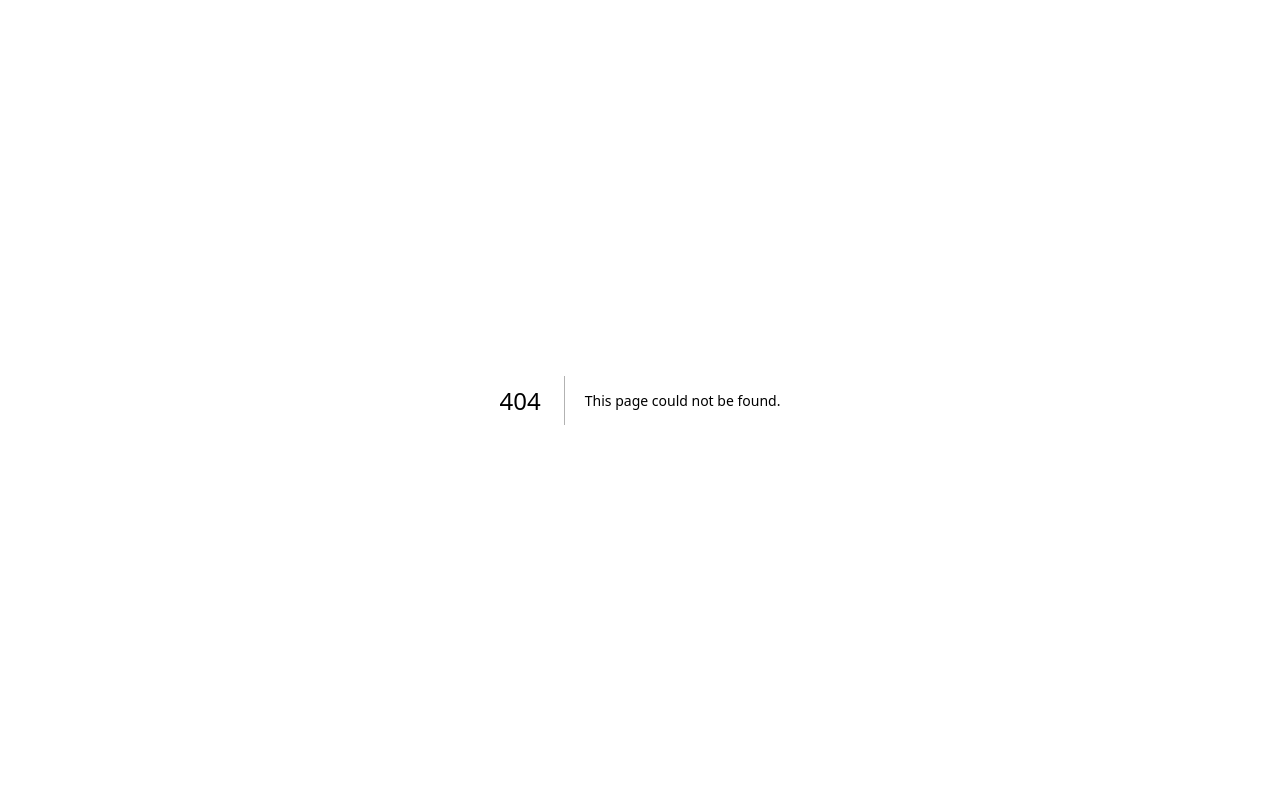
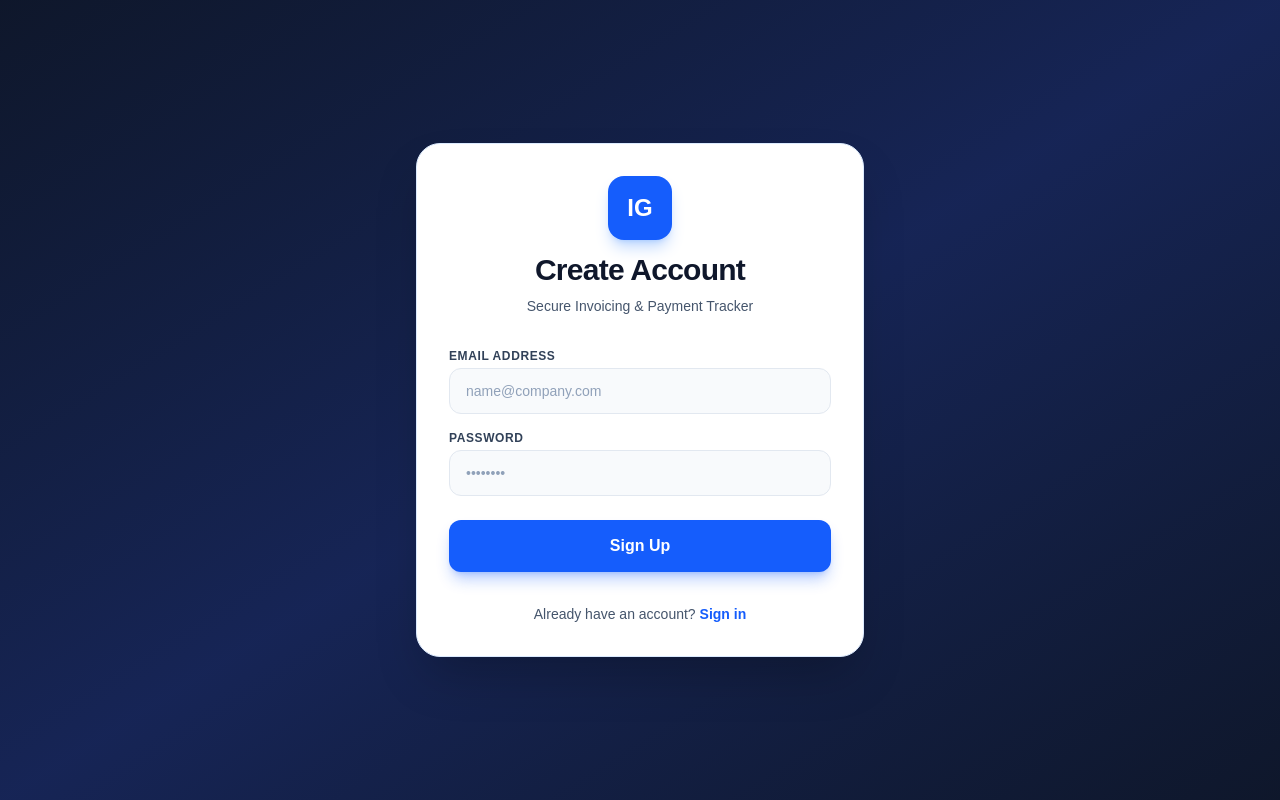
Before and after one commit to nishali26/Rescue-of-an-AI-Generated-Web-App, a Next.js app: page /register in a window 1280 px wide. Before the commit this address had no page. Built offline with nearby package versions, Linux system fonts and the light colour scheme; no server answers.

Commit message:
new changes to run login page

```diff
--- a/app/layout.tsx
+++ b/app/layout.tsx
@@ -1,29 +1,21 @@
-import type { Metadata } from "next";
-import { Geist, Geist_Mono } from "next/font/google";
-import "./globals.css";
-
-const geistSans = Geist({
-  variable: "--font-geist-sans",
-  subsets: ["latin"],
-});
-
-const geistMono = Geist_Mono({
-  variable: "--font-geist-mono",
-  subsets: ["latin"],
-});
+import type { Metadata } from 'next'
+import './globals.css'
 
 export const metadata: Metadata = {
-  title: "Create Next App",
-  description: "Generated by create next app",
-};
+  title: 'InvoiceGuard - Invoice Tracker SaaS',
+  description: 'Secure invoicing and payment tracking built with Next.js and Supabase',
+}
 
-export default function RootLayout({ children }: LayoutProps<"/">) {
+export default function RootLayout({
+  children,
+}: {
+  children: React.ReactNode
+}) {
   return (
-    <html
-      lang="en"
-      className={`${geistSans.variable} ${geistMono.variable} h-full antialiased`}
-    >
-      <body className="min-h-full flex flex-col">{children}</body>
+    <html lang="en">
+      <body className="bg-slate-950 text-slate-100 antialiased min-h-screen">
+        {children}
+      </body>
     </html>
-  );
+  )
 }
--- a/app/login/page.tsx
+++ b/app/login/page.tsx
@@ -6,37 +6,100 @@ import { useRouter } from 'next/navigation'
 import Link from 'next/link'
 
 export default function LoginPage() {
-  // 1. States declare kar rahe hain user input aur loading/error ke liye
   const [email, setEmail] = useState('')
   const [password, setPassword] = useState('')
   const [error, setError] = useState<string | null>(null)
   const [loading, setLoading] = useState(false)
+
   const router = useRouter()
   const supabase = createClient()
 
-  // 2. Login button dabane par yeh function chalega
   const handleLogin = async (e: React.FormEvent) => {
-    e.preventDefault() // Page ko refresh hone se rokta hai
+    e.preventDefault()
     setLoading(true)
     setError(null)
 
-    // Supabase se check karwa rahe hain ke email/password theek hain ya nahi
     const { error } = await supabase.auth.signInWithPassword({
       email,
       password,
     })
 
     if (error) {
-      setError(error.message) // Agar galti hui toh error dikhao
+      setError(error.message)
       setLoading(false)
     } else {
-      // Agar login successful ho gaya, toh dashboard par bhej do
       router.push('/dashboard')
       router.refresh()
     }
   }
 
   return (
-        <div className="min-h-screen flex items-center justify-center bg-gradient-to-br from-slate-900 via-blue-950 to-slate-900 px-4"></div>
+    <div className="min-h-screen flex items-center justify-center bg-gradient-to-br from-slate-900 via-blue-950 to-slate-900 px-4">
+      <div className="max-w-md w-full space-y-8 bg-white p-8 rounded-3xl shadow-2xl border border-blue-100">
+
+        {/* Header / Logo section */}
+        <div className="text-center">
+          <div className="inline-flex items-center justify-center w-16 h-16 rounded-2xl bg-blue-600 text-white text-2xl font-bold shadow-lg shadow-blue-500/30 mb-3">
+            IG
+          </div>
+          <h2 className="text-3xl font-extrabold text-slate-900 tracking-tight">InvoiceGuard</h2>
+          <p className="mt-2 text-sm text-slate-600">Secure Invoicing & Payment Tracker</p>
+        </div>
+
+        {/* Error Message Box */}
+        {error && (
+          <div className="bg-red-50 border-l-4 border-red-500 p-4 rounded-xl text-sm text-red-700">
+            {error}
+          </div>
+        )}
+
+        {/* Login Form */}
+        <form className="mt-8 space-y-6" onSubmit={handleLogin}>
+          <div className="space-y-4">
+            <div>
+              <label className="block text-xs font-semibold text-slate-700 uppercase tracking-wider mb-1">
+                Email Address
+              </label>
+              <input
+                type="email"
+                required
+                value={email}
+                onChange={(e) => setEmail(e.target.value)}
+                className="w-full px-4 py-3 bg-slate-50 border border-slate-200 rounded-xl text-slate-900 placeholder-slate-400 focus:outline-none focus:ring-2 focus:ring-blue-600 focus:bg-white transition-all text-sm"
+                placeholder="name@company.com"
+              />
+            </div>
+            <div>
+              <label className="block text-xs font-semibold text-slate-700 uppercase tracking-wider mb-1">
+                Password
+              </label>
+              <input
+                type="password"
+                required
+                value={password}
+                onChange={(e) => setPassword(e.target.value)}
+                className="w-full px-4 py-3 bg-slate-50 border border-slate-200 rounded-xl text-slate-900 placeholder-slate-400 focus:outline-none focus:ring-2 focus:ring-blue-600 focus:bg-white transition-all text-sm"
+                placeholder="••••••••"
+              />
+            </div>
+          </div>
+
+          <button
+            type="submit"
+            disabled={loading}
+            className="w-full py-3.5 px-4 rounded-xl text-white bg-blue-600 hover:bg-blue-700 font-semibold shadow-lg shadow-blue-600/30 transition-all duration-200 focus:outline-none focus:ring-2 focus:ring-offset-2 focus:ring-blue-600 disabled:opacity-50"
+          >
+            {loading ? 'Signing in...' : 'Sign In to Dashboard'}
+          </button>
+
+          <div className="text-center text-sm text-slate-600 pt-2">
+            Don't have an account?{' '}
+            <Link href="/register" className="font-semibold text-blue-600 hover:text-blue-700 transition-colors">
+              Create an account
+            </Link>
+          </div>
+        </form>
+      </div>
+    </div>
   )
 }
--- /dev/null
+++ b/app/page.tsx
@@ -0,0 +1,5 @@
+import { redirect } from 'next/navigation'
+
+export default function Home() {
+  redirect('/login')
+}
--- /dev/null
+++ b/app/register/page.tsx
@@ -0,0 +1,119 @@
+'use client'
+
+import { useState } from 'react'
+import { createClient } from '@/lib/supabase/client'
+import { useRouter } from 'next/navigation'
+import Link from 'next/link'
+
+export default function RegisterPage() {
+  const [email, setEmail] = useState('')
+  const [password, setPassword] = useState('')
+  const [error, setError] = useState<string | null>(null)
+  const [success, setSuccess] = useState<string | null>(null)
+  const [loading, setLoading] = useState(false)
+
+  const router = useRouter()
+  const supabase = createClient()
+
+  const handleRegister = async (e: React.FormEvent) => {
+    e.preventDefault() // Page refresh hone se roknay ke liye
+    setLoading(true)
+    setError(null)
+    setSuccess(null)
+
+    // Supabase Auth ke zariye naya user sign up karwa rahe hain
+    const { error } = await supabase.auth.signUp({
+      email,
+      password,
+    })
+
+    if (error) {
+      setError(error.message) // Agar email pehle se hai ya password weak hai
+      setLoading(false)
+    } else {
+      setSuccess('Account successfully ban gaya! Aapko login page par redirect kiya ja raha hai...')
+      setLoading(false)
+      // 2 seconds ke baad user ko login page par bhej dein
+      setTimeout(() => {
+        router.push('/login')
+      }, 2000)
+    }
+  }
+
+  return (
+    <div className="min-h-screen flex items-center justify-center bg-gradient-to-br from-slate-900 via-blue-950 to-slate-900 px-4">
+      <div className="max-w-md w-full space-y-8 bg-white p-8 rounded-3xl shadow-2xl border border-blue-100">
+
+        {/* Header / Logo section */}
+        <div className="text-center">
+          <div className="inline-flex items-center justify-center w-16 h-16 rounded-2xl bg-blue-600 text-white text-2xl font-bold shadow-lg shadow-blue-500/30 mb-3">
+            IG
+          </div>
+          <h2 className="text-3xl font-extrabold text-slate-900 tracking-tight">Create Account</h2>
+          <p className="mt-2 text-sm text-slate-600">Secure Invoicing & Payment Tracker</p>
+        </div>
+
+        {/* Error Message Box */}
+        {error && (
+          <div className="bg-red-50 border-l-4 border-red-500 p-4 rounded-xl text-sm text-red-700">
+            {error}
+          </div>
+        )}
+
+        {/* Success Message Box */}
+        {success && (
+          <div className="bg-green-50 border-l-4 border-green-500 p-4 rounded-xl text-sm text-green-700">
+            {success}
+          </div>
+        )}
+
+        {/* Register Form */}
+        <form className="mt-8 space-y-6" onSubmit={handleRegister}>
+          <div className="space-y-4">
+            <div>
+              <label className="block text-xs font-semibold text-slate-700 uppercase tracking-wider mb-1">
+                Email Address
+              </label>
+              <input
+                type="email"
+                required
+                value={email}
+                onChange={(e) => setEmail(e.target.value)}
+                className="w-full px-4 py-3 bg-slate-50 border border-slate-200 rounded-xl text-slate-900 placeholder-slate-400 focus:outline-none focus:ring-2 focus:ring-blue-600 focus:bg-white transition-all text-sm"
+                placeholder="name@company.com"
+              />
+            </div>
+            <div>
+              <label className="block text-xs font-semibold text-slate-700 uppercase tracking-wider mb-1">
+                Password
+              </label>
+              <input
+                type="password"
+                required
+                value={password}
+                onChange={(e) => setPassword(e.target.value)}
+                className="w-full px-4 py-3 bg-slate-50 border border-slate-200 rounded-xl text-slate-900 placeholder-slate-400 focus:outline-none focus:ring-2 focus:ring-blue-600 focus:bg-white transition-all text-sm"
+                placeholder="••••••••"
+              />
+            </div>
+          </div>
+
+          <button
+            type="submit"
+            disabled={loading}
+            className="w-full py-3.5 px-4 rounded-xl text-white bg-blue-600 hover:bg-blue-700 font-semibold shadow-lg shadow-blue-600/30 transition-all duration-200 focus:outline-none focus:ring-2 focus:ring-offset-2 focus:ring-blue-600 disabled:opacity-50"
+          >
+            {loading ? 'Creating account...' : 'Sign Up'}
+          </button>
+
+          <div className="text-center text-sm text-slate-600 pt-2">
+            Already have an account?{' '}
+            <Link href="/login" className="font-semibold text-blue-600 hover:text-blue-700 transition-colors">
+              Sign in
+            </Link>
+          </div>
+        </form>
+      </div>
+    </div>
+  )
+}
```
